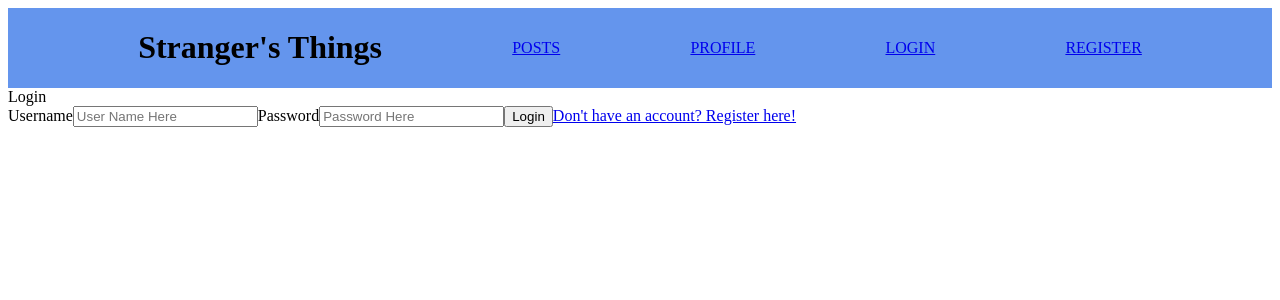
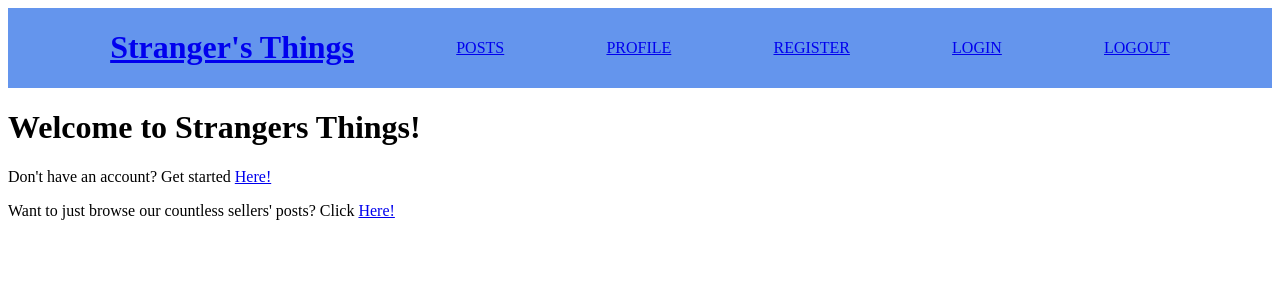
Before and after one commit to kangsimu/Stranger_Things, a React (Create React App) app: page / in a window 1280 px wide. Shown: the top 300 px of the page. Built offline with nearby package versions, Linux system fonts and the light colour scheme.

Commit message:
fixing few routes and delete post button

```diff
--- a/src/components/AddPosts.js
+++ b/src/components/AddPosts.js
@@ -87,6 +87,7 @@ const AddPosts = ({ username, posts, setPosts }) => {
         <button className="submitPost" type="submit">
           Submit Post
         </button>
+        <p>After you submit, your posts will show up at the bottom!</p>
       </form>
     </div>
   );
--- a/src/components/App.js
+++ b/src/components/App.js
@@ -1,6 +1,6 @@
 import React, { useState, useEffect } from "react";
 import { Routes, Route } from "react-router-dom";
-import { Posts, Profile, Login, Register, Header, AddPosts } from "./index.js";
+import { Posts, Profile, Login, Register, Header, AddPosts, Home, Logout } from "./index.js";
 
 const App = () => {
   const [username, setUsername] = useState("");
@@ -26,9 +26,8 @@ const App = () => {
         <Route
           path="/"
           element={
-            <Login
-                username={username}
-                setUsername={setUsername} />}
+            <Home
+                 />}
         />
         <Route
           path="/login"
@@ -39,6 +38,8 @@ const App = () => {
                 password={password}
                 setPassword={setPassword}
                 setIsLoggedIn={setIsLoggedIn}
+                myInfo={myInfo}
+                setMyInfo={setMyInfo}
             />
           }
         />
@@ -69,6 +70,20 @@ const App = () => {
           }
         />
         <Route
+          path="/home"
+          element={
+            <Home
+            />
+          }
+        />
+        <Route
+          path="/logout"
+          element={
+            <Login
+            />
+          }
+        />
+        <Route
           path="/Posts"
           element={
             <Posts
--- a/src/components/Header.js
+++ b/src/components/Header.js
@@ -6,12 +6,13 @@ import "./Header.css";
 const Header = (props) => {
   return (
     <div id="nav-bar">
-      <h1>Stranger's Things</h1>
+      <NavLink to="/home"><h1>Stranger's Things</h1></NavLink>
 
       <NavLink to="/posts">POSTS</NavLink>
       <NavLink to="/profile">PROFILE</NavLink>
+      <NavLink to="/register">REGISTER</NavLink>
       <NavLink to="/login">LOGIN</NavLink>
-      <NavLink to="/register">REGISTER</NavLink>
+      <NavLink to="/logout">LOGOUT</NavLink>
     </div>
   );
 };
--- /dev/null
+++ b/src/components/Home.js
@@ -0,0 +1,15 @@
+import React from "react"
+import {NavLink} from "react-router-dom"
+
+const Home = () => {
+
+    return(
+    <div className="box">
+      <h1>Welcome to Strangers Things!</h1>
+      <p>Don't have an account? Get started <NavLink to="/register">Here!</NavLink></p>
+      <p>Want to just browse our countless sellers' posts? Click <NavLink to="/posts">Here!</NavLink></p>
+    </div>
+    )
+}
+
+export default Home
--- a/src/components/Logout.js
+++ b/src/components/Logout.js
@@ -1,26 +1,20 @@
 import React from "react";
-import { NavLink } from "react-router-dom";
+import { useNavigate } from "react-router-dom";
 
-const Logout = ({ setIsLoggedIn }) => {
-  function handleUserLogout() {
-    setIsLoggedIn(false);
+const Logout = (props) => {
+  let navigate = useNavigate();
+  const { setToken } = props;
+  function clearToken(event) {
+    event.preventDefault();
+    setToken("");
+    localStorage.clear();
+    navigate("/home");
   }
-  const username = localStorage.getItem("username");
 
   return (
-    <>
-      <h1 className="logoutTitle">Are you sure you want to log out of:</h1>
-      <h2 className="logoutUser">{username}?</h2>
-      <NavLink to="/" className="returnHome">
-        -Return Home-
-      </NavLink>
-      <NavLink to="/Posts" className="returnPosts">
-        -Return to Posts-
-      </NavLink>
-      <button onClick={handleUserLogout} className="logoutButton">
-        Logout
-      </button>
-    </>
-  );
+    <button className="btn btn-dark" onClick={clearToken}>
+      Log Out
+    </button>
+  )
 };
 export default Logout;
--- a/src/components/Posts.js
+++ b/src/components/Posts.js
@@ -1,5 +1,5 @@
 import { useState, useEffect } from "react";
-import { retrievePosts } from "../api";
+import { deletePosts, retrievePosts } from "../api";
 import { NavLink } from "react-router-dom";
 
 const Posts = ({ searchPosts, setSearchPosts }) => {
@@ -28,11 +28,16 @@ const Posts = ({ searchPosts, setSearchPosts }) => {
         {post.location}
       </p>
       <button onClick={handleEdit}>Edit</button>
+      <button onClick={handleDelete}>Delete</button>
     </div>
   ));
   function handleEdit() {
     let token = localStorage.getItem("token");
     editPosts(token);
+  }
+  function handleDelete() {
+    let token = localStorage.getItem("token")
+    deletePosts(token);
   }
   return (
     <div>
--- a/src/components/Register.js
+++ b/src/components/Register.js
@@ -7,7 +7,7 @@ const Register = ({ username, setUsername, password, setPassword }) => {
   async function handleSubmit(event) {
     event.preventDefault();
     await registerUser(username, password);
-    navigate("/Posts");
+    navigate("/login");
   }
 
   return (
--- a/src/components/index.js
+++ b/src/components/index.js
@@ -15,3 +15,5 @@ export { default as Posts } from "./Posts.js";
 export { default as Profile } from "./Profile.js";
 
 export { default as Register } from "./Register.js";
+
+export { default as Home } from "./Home";
```
